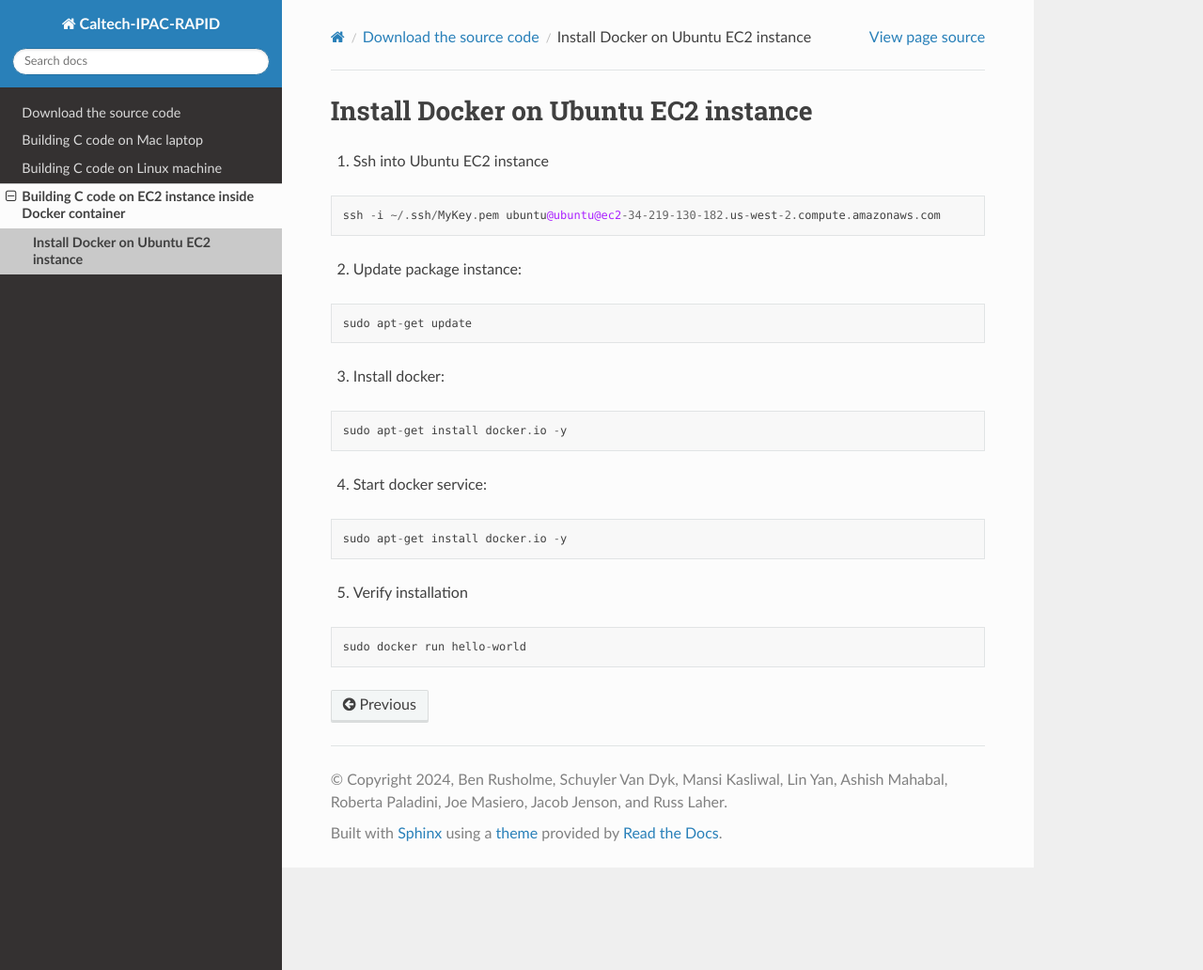
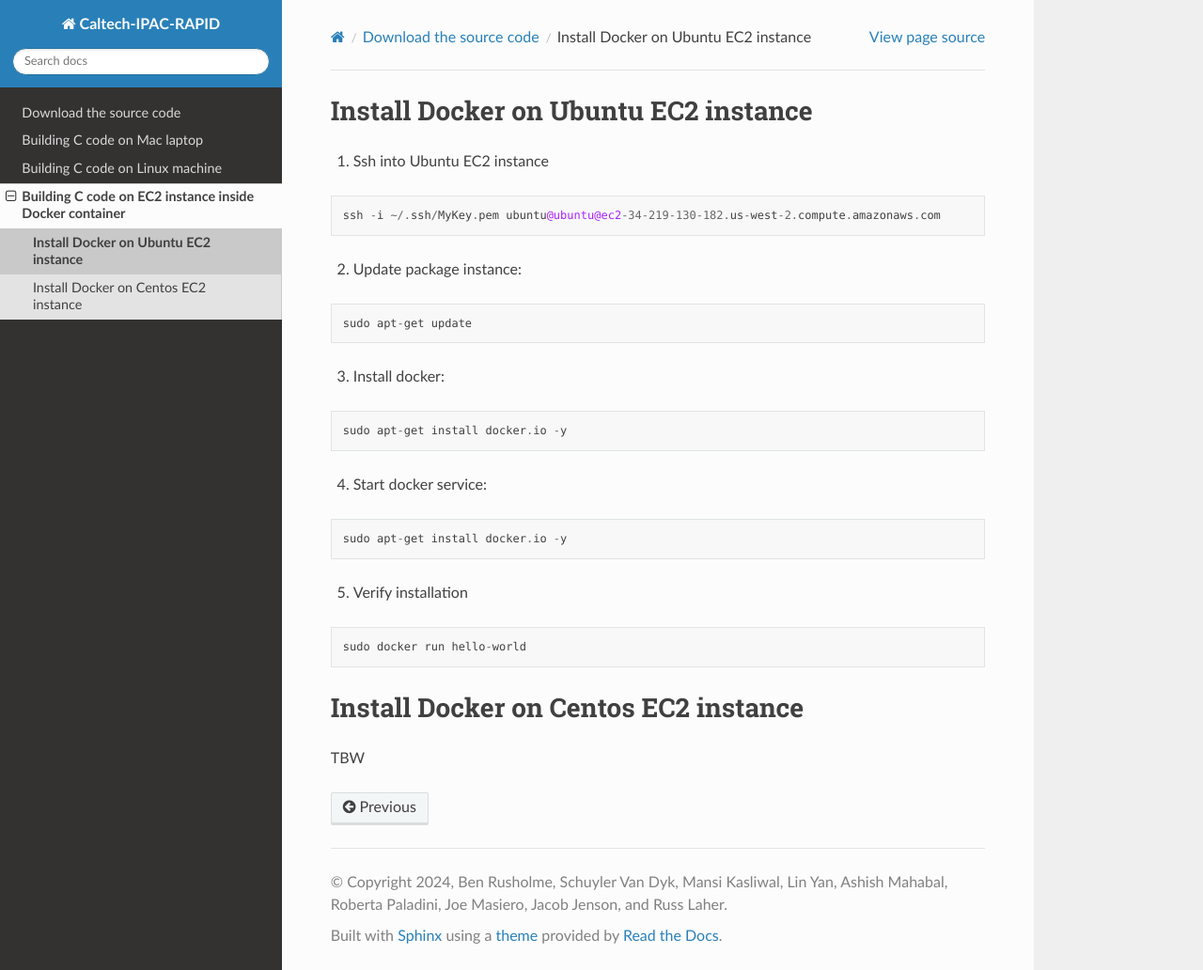
Before and after one commit to Caltech-IPAC/rapid, a Sphinx documentation site: the page built from docs/source/install/docker.rst, in a window 1280 px wide and 1032 px high. Shown: the whole window at 94% size. Built offline with Sphinx 7.4.7 and the Read the Docs theme 2.0.0, drawn with Linux system fonts in a browser that asks for light colours.

Commit message:
Added section on Centos.

```diff
--- a/docs/source/install/docker.rst
+++ b/docs/source/install/docker.rst
@@ -33,3 +33,9 @@ Install Docker on Ubuntu EC2 instance
 .. code-block::
 
    sudo docker run hello-world
+
+
+Install Docker on Centos EC2 instance
+====================
+
+TBW
```
